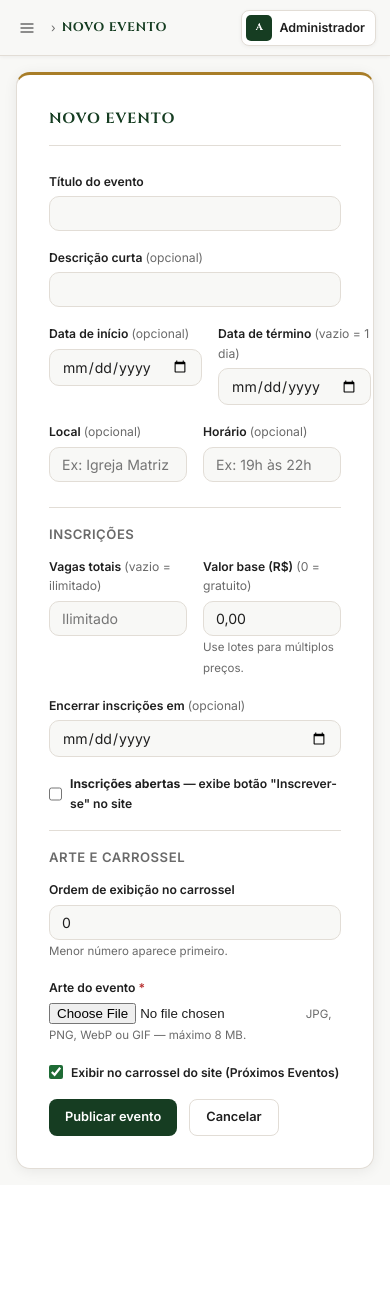
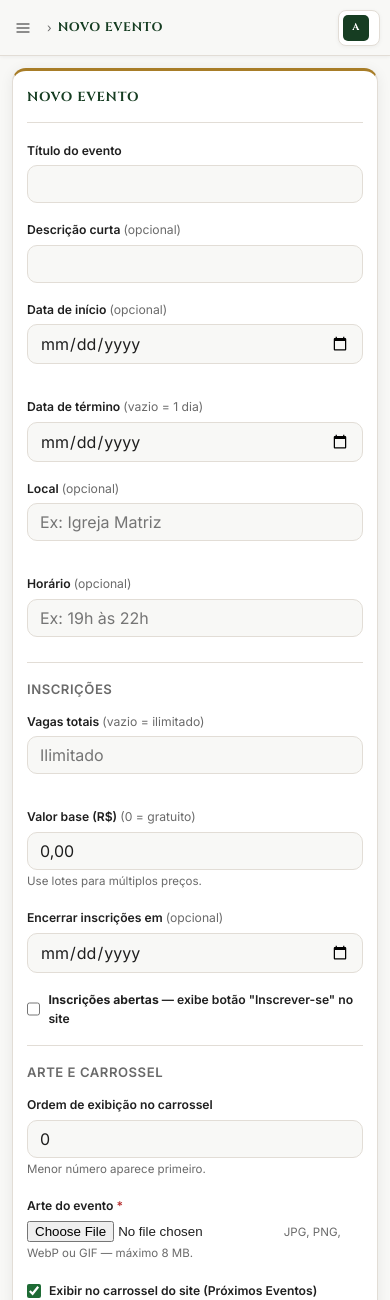
Before and after one commit to fontec-informatica/naiot, a PHP site: page /portal/eventos/novo.php in a window 390 px wide. Shown: the top 1300 px of the page. Before the commit the page ends 1176 px from the top, so only its background shows below. Run offline with PHP 8.4, Linux system fonts and the light colour scheme; a user stored in the database is signed in.

Commit message:
fix: responsividade mobile completa em todo o portal
CSS global (portal.css):
- Tabelas: overflow-x:auto + width:max-content no .tabela-wrap no mobile — scroll
  horizontal em vez de transbordar o layout
- .form-row adicionado como classe global utilitária (1fr 1fr no desktop)
- @media ≤860px: .form-row colapsa para 1 coluna, .form-wrap reduz padding
- @media ≤520px: cards em 1 coluna, font-size 16px nos inputs (evita zoom iOS
  Safari), nome do usuário oculto na topbar, padding reduzido

Formulários:
- eventos/novo.php, editar.php, lotes.php: inline grid → class="form-row"
- inscricoes/configurar.php, ver.php: inline grid → class="form-row"
- financeiro/novo.php, editar.php, recorrentes.php: removida definição local
  redundante de .form-row (base + breakpoint 600px) para não sobrescrever
  a regra global do portal.css

Co-Authored-By: Claude Sonnet 4.6 <noreply@anthropic.com>

```diff
--- a/portal/assets/css/portal.css
+++ b/portal/assets/css/portal.css
@@ -343,6 +343,7 @@ input:focus,select:focus,textarea:focus{
 textarea{resize:vertical;min-height:88px}
 input[type=checkbox]{accent-color:var(--g);width:14px;height:14px;cursor:pointer}
 .form-hint{font-size:.72rem;color:var(--sub);margin-top:3px}
+.form-row{display:grid;grid-template-columns:1fr 1fr;gap:16px}
 
 /* ══════════════════════════
    BOTÕES
@@ -371,19 +372,63 @@ input[type=checkbox]{accent-color:var(--g);width:14px;height:14px;cursor:pointer
 .alerta-erro{background:#fef2f2;color:var(--vermelho);border:1px solid rgba(220,38,38,.18);border-left:3px solid var(--vermelho)}
 .alerta-ok  {background:#f0fdf4;color:#166534;border:1px solid rgba(22,163,74,.18);border-left:3px solid var(--verde)}
 
-/* ══════════════════════════
-   MOBILE
-══════════════════════════ */
+/* ══════════════════════════════════════════
+   MOBILE — responsividade global do portal
+══════════════════════════════════════════ */
+
+/* ── ≤ 860px: sidebar em gaveta, layout colapsado ─────────────────────────── */
 @media(max-width:860px){
+  /* Sidebar */
   .topbar-burger{display:flex}
   .sidebar{transform:translateX(-100%)}
   .sidebar.open{transform:translateX(0);box-shadow:var(--sh)}
   .main{margin-left:0}
-  .content{padding:16px}
+
+  /* Topbar */
   .topbar{padding:0 14px}
   .t-role{display:none}
+
+  /* Conteúdo */
+  .content{padding:16px}
+
+  /* Tabelas: scroll horizontal em vez de transbordar o layout */
+  .tabela-wrap{overflow-x:auto;-webkit-overflow-scrolling:touch}
+  .tabela-wrap table{width:max-content;min-width:100%}
+
+  /* Formulários */
+  .form-wrap{padding:22px 18px}
+  .form-row{grid-template-columns:1fr}
+
+  /* Cabeçalho da tabela: empilha em telas médias */
+  .tabela-header{gap:8px}
+  .tabela-header h2{font-size:.78rem}
 }
-@media(max-width:540px){
-  .cards{grid-template-columns:1fr 1fr}
-  td,th{padding:9px 10px}
+
+/* ── ≤ 520px: telefones — ajustes finos ───────────────────────────────────── */
+@media(max-width:520px){
+  /* Layout */
+  .content{padding:12px}
+  .topbar{padding:0 10px}
+
+  /* Topbar: esconde nome, mantém avatar */
+  .t-name{display:none}
+
+  /* Formulários */
+  .form-wrap{padding:16px 14px}
+  .form-wrap h2{font-size:.82rem;margin-bottom:18px}
+  td,th{padding:8px 10px}
+
+  /* Stat cards: 1 coluna */
+  .cards{grid-template-columns:1fr}
+
+  /* iOS Safari: evita zoom automático ao focar inputs (exige font-size ≥ 16px) */
+  input[type=text],input[type=email],input[type=password],
+  input[type=number],input[type=date],input[type=tel],
+  select,textarea{font-size:16px}
+
+  /* Botões: sem hover transform em touch */
+  .btn{transform:none!important}
+
+  /* Alertas */
+  .alerta{font-size:.8rem}
 }
--- a/portal/eventos/lotes.php
+++ b/portal/eventos/lotes.php
@@ -176,7 +176,7 @@ include dirname(__DIR__) . '/_layout.php';
         <input type="number" name="vagas" min="1" placeholder="Deixe vazio para ilimitado" value="<?= htmlspecialchars($_POST['vagas'] ?? '') ?>">
       </div>
 
-      <div style="display:grid;grid-template-columns:1fr 1fr;gap:12px">
+      <div class="form-row" style="gap:12px">
         <div class="form-group">
           <label>Válido a partir de</label>
           <input type="date" name="data_inicio" value="<?= htmlspecialchars($_POST['data_inicio'] ?? '') ?>">
--- a/portal/eventos/novo.php
+++ b/portal/eventos/novo.php
@@ -97,7 +97,7 @@ include dirname(__DIR__) . '/_layout.php';
              value="<?= htmlspecialchars($_POST['descricao'] ?? '') ?>">
     </div>
 
-    <div style="display:grid;grid-template-columns:1fr 1fr;gap:16px">
+    <div class="form-row">
       <div class="form-group">
         <label for="data_evento">Data de início <span style="font-weight:400;color:var(--cinza3)">(opcional)</span></label>
         <input type="date" id="data_evento" name="data_evento"
@@ -110,7 +110,7 @@ include dirname(__DIR__) . '/_layout.php';
       </div>
     </div>
 
-    <div style="display:grid;grid-template-columns:1fr 1fr;gap:16px">
+    <div class="form-row">
       <div class="form-group">
         <label for="local_evento">Local <span style="font-weight:400;color:var(--cinza3)">(opcional)</span></label>
         <input type="text" id="local_evento" name="local_evento" placeholder="Ex: Igreja Matriz"
@@ -126,7 +126,7 @@ include dirname(__DIR__) . '/_layout.php';
     <hr style="border:none;border-top:1px solid var(--cinza2);margin:8px 0 16px">
     <p style="font-size:.82rem;color:var(--cinza3);font-weight:600;text-transform:uppercase;letter-spacing:.04em;margin-bottom:12px">Inscrições</p>
 
-    <div style="display:grid;grid-template-columns:1fr 1fr;gap:16px">
+    <div class="form-row">
       <div class="form-group">
         <label for="vagas">Vagas totais <span style="font-weight:400;color:var(--cinza3)">(vazio = ilimitado)</span></label>
         <input type="number" id="vagas" name="vagas" min="1"
--- a/portal/financeiro/editar.php
+++ b/portal/financeiro/editar.php
@@ -102,8 +102,7 @@ include dirname(__DIR__) . '/_layout.php';
 .cats-rec.show,.cats-desp.show{display:block}
 .origem-wrap{display:none}
 .origem-wrap.show{display:block}
-.form-row{display:grid;grid-template-columns:1fr 1fr;gap:16px}
-@media(max-width:600px){.form-row{grid-template-columns:1fr}}
+.form-row{gap:16px}
 .anx-grid{display:flex;flex-direction:column;gap:8px;margin-top:12px}
 .anx-item{display:flex;align-items:center;gap:10px;padding:10px 14px;background:var(--off);border-radius:8px;border:1px solid var(--border)}
 .anx-item .anx-icon{font-size:1.1rem;flex-shrink:0}
--- a/portal/financeiro/novo.php
+++ b/portal/financeiro/novo.php
@@ -95,8 +95,7 @@ include dirname(__DIR__) . '/_layout.php';
 .anexo-list{display:flex;flex-direction:column;gap:8px;margin-top:8px}
 .anexo-item{display:flex;align-items:center;gap:8px;padding:8px 12px;background:var(--off);border-radius:7px;border:1px solid var(--border)}
 .anexo-item span{flex:1;font-size:.8rem;overflow:hidden;text-overflow:ellipsis;white-space:nowrap}
-.form-row{display:grid;grid-template-columns:1fr 1fr;gap:16px}
-@media(max-width:600px){.form-row{grid-template-columns:1fr}}
+.form-row{gap:16px}
 </style>
 
 <div class="form-wrap">
--- a/portal/financeiro/recorrentes.php
+++ b/portal/financeiro/recorrentes.php
@@ -95,8 +95,7 @@ include dirname(__DIR__) . '/_layout.php';
 .cats-rec,.cats-desp{display:none}
 .cats-rec.show,.cats-desp.show{display:block}
 .origem-wrap{display:none}.origem-wrap.show{display:block}
-.form-row{display:grid;grid-template-columns:1fr 1fr;gap:16px}
-@media(max-width:600px){.form-row{grid-template-columns:1fr}}
+.form-row{gap:16px}
 .rec-card{background:#fff;border:1px solid var(--border);border-radius:10px;padding:16px 20px;display:flex;align-items:center;gap:12px;transition:.15s}
 .rec-card:hover{border-color:var(--green);box-shadow:0 2px 8px rgba(30,107,53,.08)}
 .rec-card.inativo{opacity:.6}
--- a/portal/inscricoes/configurar.php
+++ b/portal/inscricoes/configurar.php
@@ -70,7 +70,7 @@ include dirname(__DIR__) . '/_layout.php';
       </label>
     </div>
 
-    <div style="display:grid;grid-template-columns:1fr 1fr;gap:16px">
+    <div class="form-row">
       <div class="form-group">
         <label for="vagas">Vagas totais <span style="font-weight:400;color:var(--cinza3)">(vazio = ilimitado)</span></label>
         <input type="number" id="vagas" name="vagas" min="1"
--- a/portal/inscricoes/ver.php
+++ b/portal/inscricoes/ver.php
@@ -61,7 +61,7 @@ include dirname(__DIR__) . '/_layout.php';
       <a href="/portal/inscricoes/evento.php?id=<?= $ins['evento_id'] ?>" style="font-size:.82rem;color:var(--cinza3)">← Voltar ao evento</a>
     </div>
 
-    <div style="display:grid;grid-template-columns:1fr 1fr;gap:16px;margin-bottom:20px">
+    <div class="form-row" style="margin-bottom:20px">
       <div>
         <div style="font-size:.72rem;text-transform:uppercase;letter-spacing:.5px;color:var(--cinza3);font-weight:600;margin-bottom:4px">Evento</div>
         <div style="font-weight:600"><?= htmlspecialchars($ins['evento_titulo']) ?></div>
```
Also changed, not shown: portal/eventos/editar.php (+4 -4 lines).
